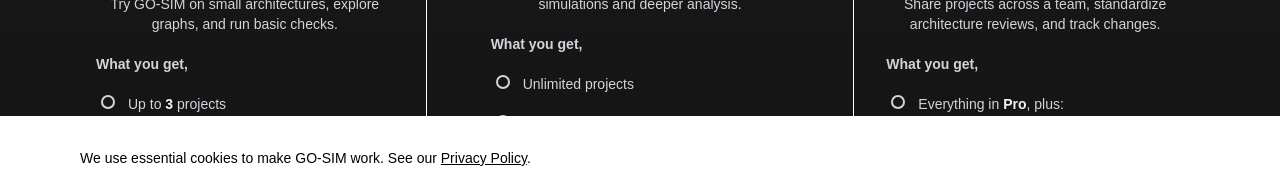
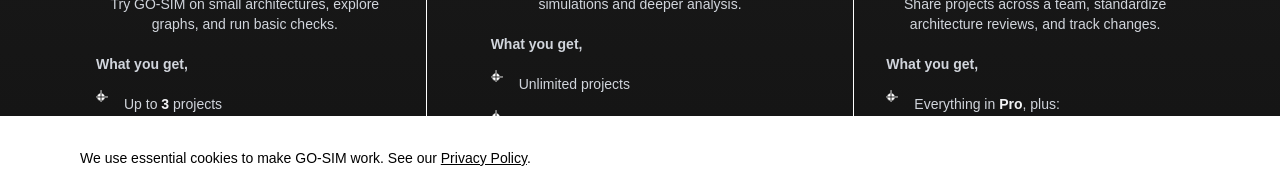
Before and after one commit to GoSim-25-26J-441/go-sim-landing-page-frontend, a Next.js app: page /pricing in a window 1280 px wide. Shown: the part 550-728 px from the top of the page. Built offline with nearby package versions, Linux system fonts and the light colour scheme; no server answers.

Commit message:
Replace icon

```diff
--- a/components/pricing/section1/page.tsx
+++ b/components/pricing/section1/page.tsx
@@ -1,6 +1,7 @@
 'use client';
 
-import { CircleSmall } from 'lucide-react';
+import Image from "next/image";
+import mark1 from '../../../images/icon/mark1.png';
 import { pricingConstants } from '../constant/page';
 
 interface PricingCardProps {
@@ -27,7 +28,7 @@
                         {plan === 'free' ? planData.subtitle : planData.title === 'Pro' ? '$12 / month' : '$29 / month'}
                     </span>
                     <br />
-                    <h1 className='text-sm  text-gray-300'>{planData.description}</h1>
+                    <h1 className='text-sm text-gray-300'>{planData.description}</h1>
                 </div>
             </div>
 
@@ -39,7 +40,13 @@
                 <div className="font-semibold">What you get,</div>
                 {features.map((feature, index) => (
                     <div key={index} className="flex items-start">
-                        <CircleSmall className="flex-shrink-0 mt-1" />
+                        <Image
+                            src={mark1}
+                            alt=""
+                            width={12}
+                            height={12}
+                            className="mr-2 flex-shrink-0 mt-1"
+                        />
                         <span className="ml-2 mt-2" dangerouslySetInnerHTML={{
                             __html: feature.replace(
                                 /\b(3|5|20|60|PNG|SVG|PDF|JSON|YAML|JSON|RPS|Pro|Team)\b/g,
```
